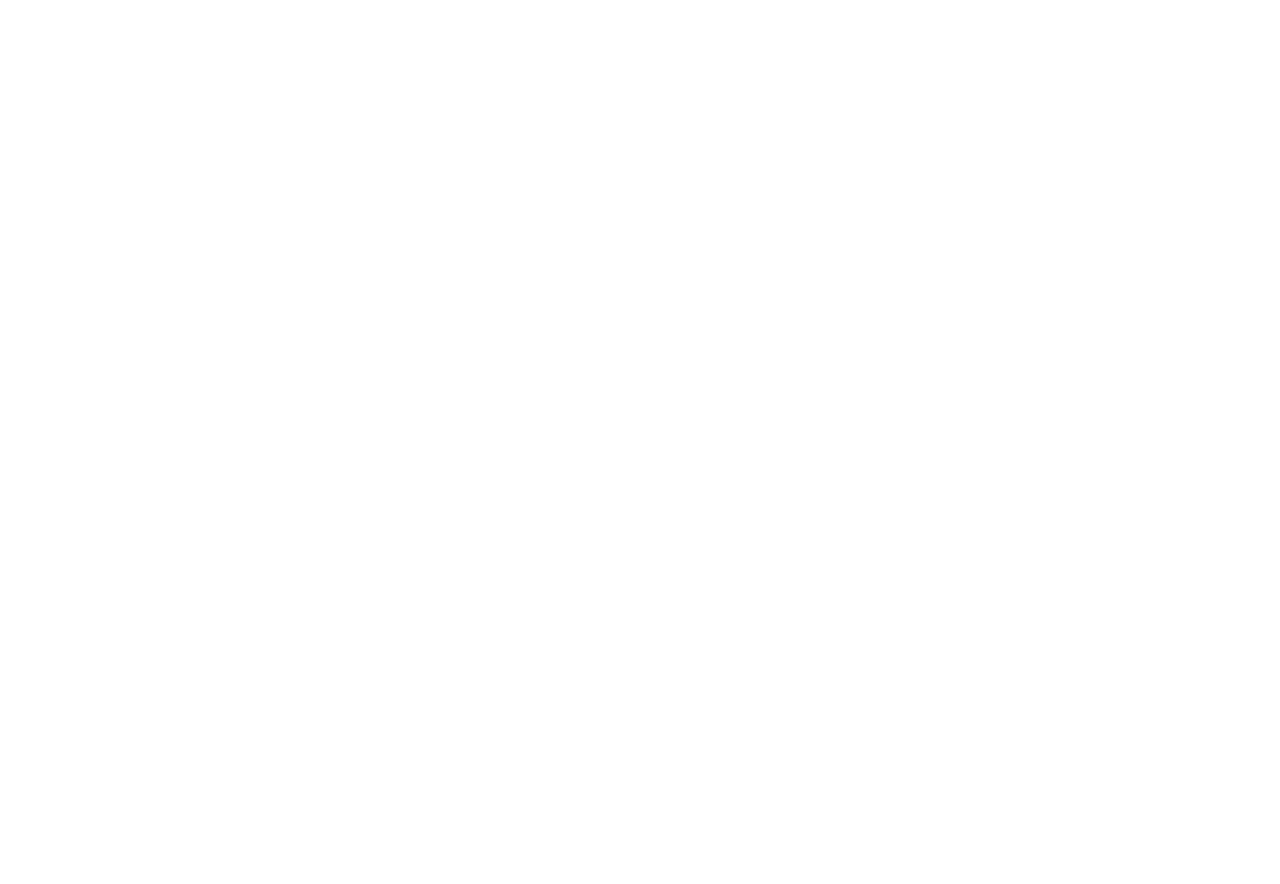
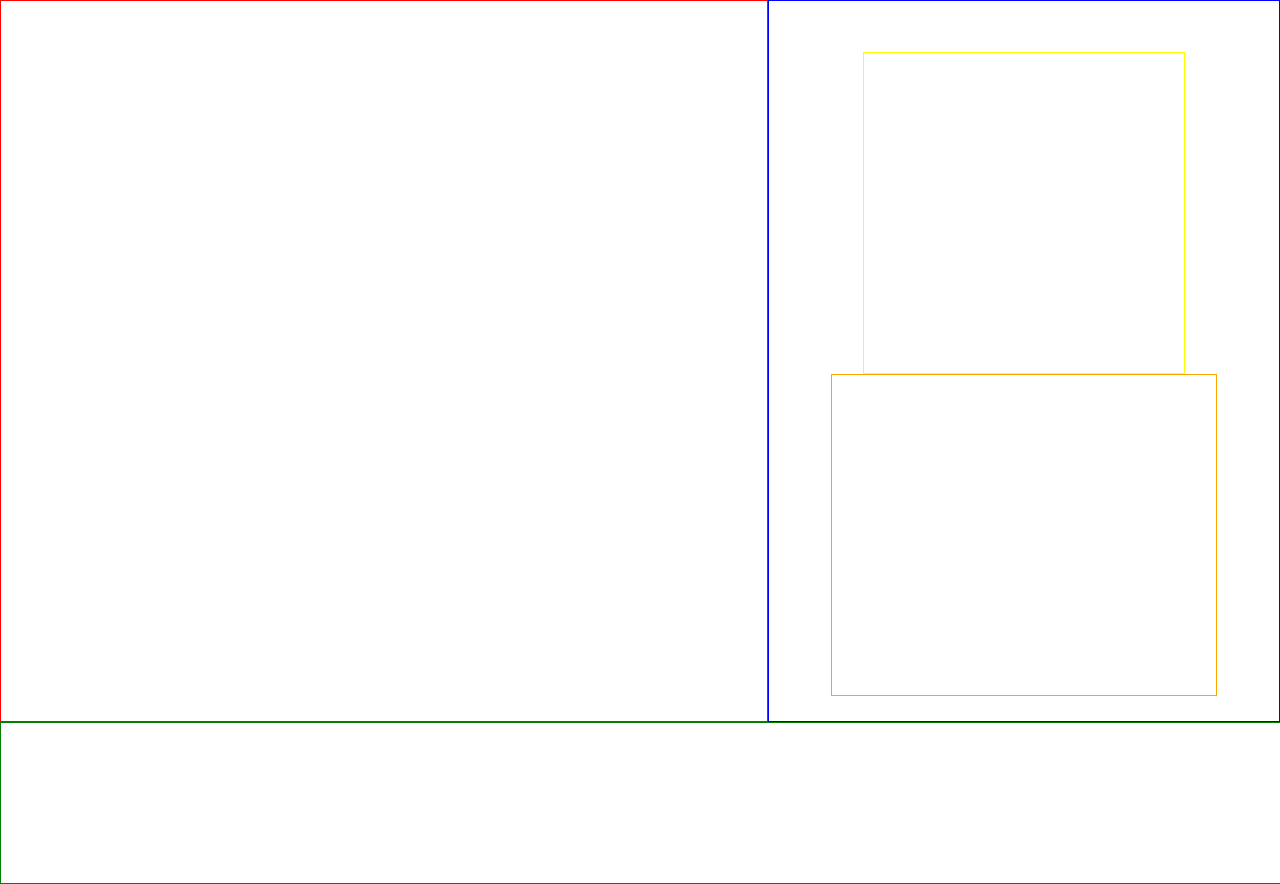
Before and after one commit to CaetanoDomingues/Legacy, a plain HTML site: page html/TelaInicio.html in a window 1280 px wide. Before the commit the page ends 800 px from the top, so only its background shows below. Drawn offline with Linux system fonts and the light colour scheme.

Commit message:
Cada div no seu quadrado

```diff
--- /dev/null
+++ b/css/TelaInicio.css
@@ -0,0 +1,38 @@
+*{
+    margin: 0;
+}
+/* Parte superior */
+.div-esquerdo{
+    width: 60vw;
+    height: 90vh;
+    border: solid 1px red;
+}
+.div-direito{
+    width: 40vw;
+    height: 90vh;
+    border: solid 1px blue;
+    display: flex;
+    justify-content: center;
+    flex-direction: column;
+    align-items: center;
+}
+.organizar-divs{
+    display: flex;
+}
+.div-logo{
+    width: 25vw;
+    height: 40vh;
+    border: solid 1px yellow;
+    margin-top: 25px;
+}
+.btn{
+    width: 30vw;
+    height: 40vh;
+    border: solid 1px orange;
+}
+/* Parte inferior */
+.footer{
+    width: 100%;
+    height: 20vh;
+    border: solid 1px green;
+}
--- a/html/TelaInicio.html
+++ b/html/TelaInicio.html
@@ -5,9 +5,18 @@
     <meta http-equiv="X-UA-Compatible" content="IE=edge">
     <meta name="viewport" content="width=device-width, initial-scale=1.0">
     <title>Legacy</title>
+    <link rel="stylesheet" href="/css/TelaInicio.css">
 </head>
 <body>
+<div class="organizar-divs">
+    <div class="div-esquerdo"></div>
+    <div class="div-direito">
+        <div class="div-logo"></div>
+        <div class="btn">
 
-
+        </div>
+    </div>
+</div>
+<div class="footer"></div>
 </body>
 </html>
```
